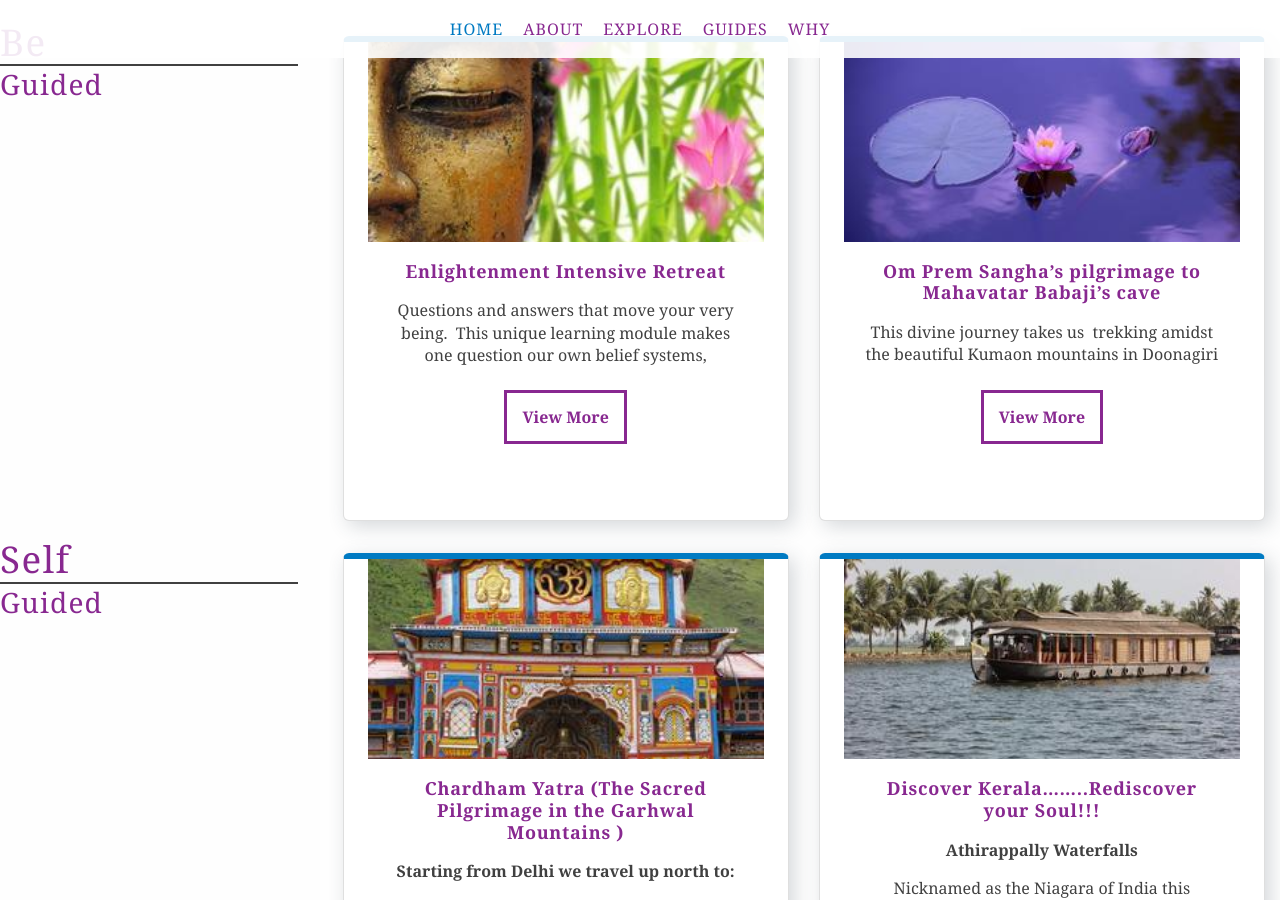
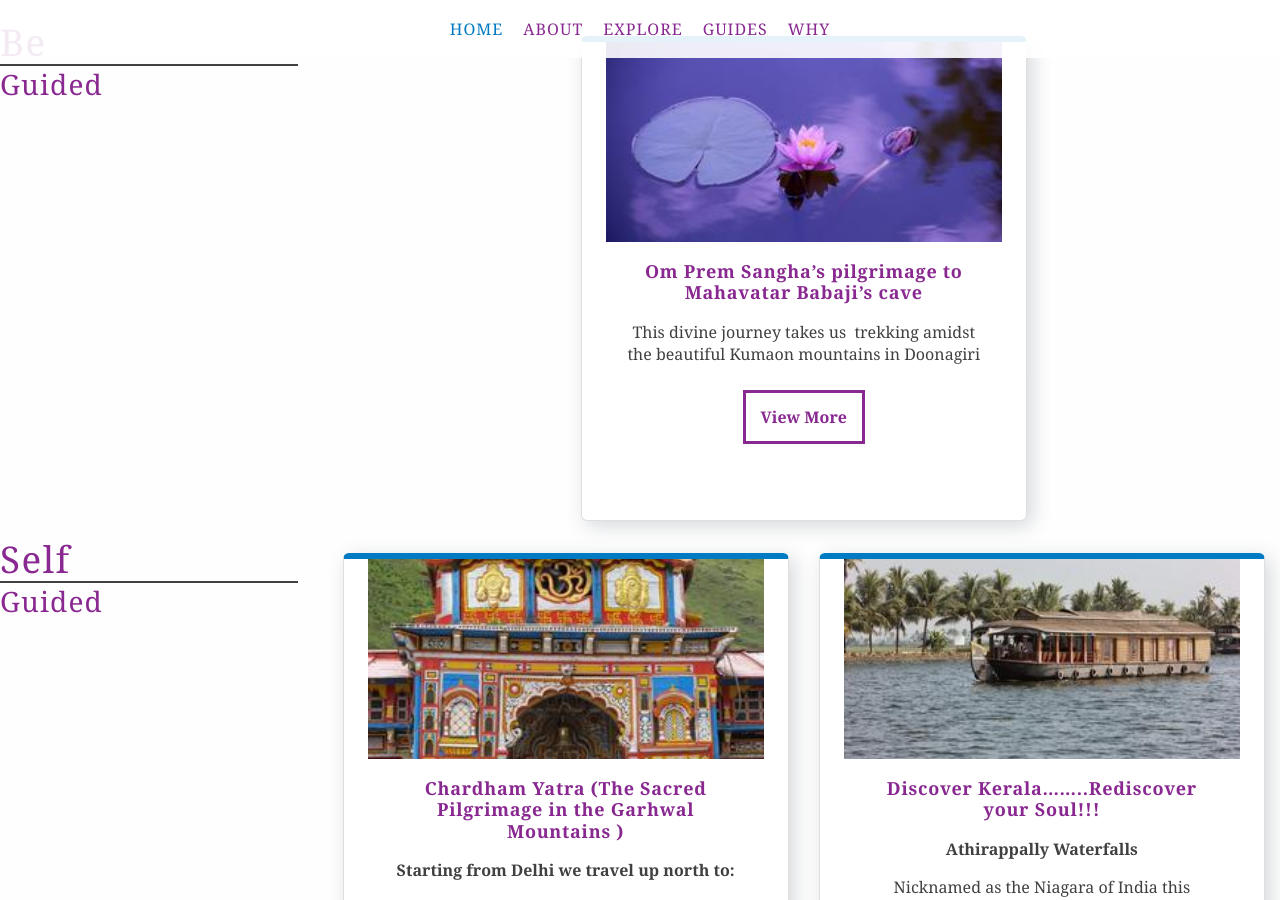
Before and after one commit to SrikumarSreedharan/SrikumarSreedharan.github.io, a Jekyll site: the page built from index.html, in a window 1280 px wide and 900 px high, scrolled down 641 px. Built offline with Jekyll 4.4.1, drawn with Linux system fonts in a browser that asks for light colours; nearby versions of some CDN libraries; some web fonts are replaced; the list of posts is cut into pages by our own code; some of the changed lines change nothing that is shown.

Commit message:
Update from Forestry.io - Updated Enlightenment-Intensive-Retreat.md

```diff
--- a/_journeys/Enlightenment-Intensive-Retreat.md
+++ b/_journeys/Enlightenment-Intensive-Retreat.md
@@ -1,12 +1,21 @@
 ---
 layout: package
 title: Enlightenment Intensive Retreat
-description: Worship Shiva in his fire incarnation at the           Arunachaleshwar Temple, or circumnavigate the famous Arunachala    Hills as purifying ritual known as Girivalam or visit the ashram   of the famous saint who spread self-enquiry -Maharishi Ramana
+description: Worship Shiva in his fire incarnation at the           Arunachaleshwar
+  Temple, or circumnavigate the famous Arunachala    Hills as purifying ritual known
+  as Girivalam or visit the ashram   of the famous saint who spread self-enquiry -Maharishi
+  Ramana
 date: 2015-01-17 00:00:00 +0000
 author: admin
 comments: true
-categories: [Divine,Popular]
-tags: [Popular,Temples,Meditate,Lessons]
+categories:
+- Divine
+- Popular
+tags:
+- Popular
+- Temples
+- Meditate
+- Lessons
 journey-description: What is Enlightenment?<br>Secrets of sustained Enlightenment
   / Dynamics of “Divine Grace” (Guru-Kripa)<br>Atma-vyapti to Shiv-vyapti (Enlightenment
   to Liberation)<br><em>Nirvikalpa Samadhi</em> – <em>Ek Aparoksha Anubhuti</em> (An
@@ -14,24 +23,26 @@
 thumbnail: "/images/Enlightenment divine travel_thumb.jpg"
 image: "/images/Enlightenment divine travel.jpg"
 guided: true
-featured: true
+featured: false
 map-image: ''
+journey-experience:
+- The strong spiritual vibrations at Tiruvannamalai elevate us to different energy
+  level. Temple visits, the girivalam ritual and satsangs ( spiritual discourses)
+  purify us and prepares us to receive wisdom that transform the way we live and think.  Break
+  out of your comfort zone and clutching belief systems Heal your self sabotaging
+  patterns Learn to surrender and invite divine grace
+journey-highlights:
+- Visits to  Arunachalam Temple, Ramana Maharishi Ashram, Ashta Lingam Temples, Yogi
+  Ram Surat Kumar Ashram
+- Meditate at Ramana Ashram
+- Meditate in the caves of Ramana
+- Circumambulate the sacred hills, Arunachaleswar
+- Learning Sessions by enlightened Masters Guruji Prem Nirmal and Guruma Bhartiji
+excerpt_separator: "<!--more-->"
+subtitle: Questions and answers that move your very being.  This unique learning module
+  makes one question our own belief systems
+guided_journey: true
 
-journey-experience:
--  The strong spiritual vibrations at Tiruvannamalai elevate us to different
-    energy level. Temple visits, the girivalam ritual and satsangs ( spiritual discourses)
-    purify us and prepares us to receive wisdom that transform the way we live and
-    think.  Break out of your comfort zone and clutching belief systems Heal your
-    self sabotaging patterns Learn to surrender and invite divine grace
-journey-highlights:
--  Visits to  Arunachalam Temple, Ramana Maharishi Ashram, Ashta Lingam
-    Temples, Yogi Ram Surat Kumar Ashram
--  Meditate at Ramana Ashram
--  Meditate in the caves of Ramana
--  Circumambulate the sacred hills, Arunachaleswar
--  Learning Sessions by enlightened Masters Guruji Prem Nirmal and Guruma
-    Bhartiji
-excerpt_separator: <!--more-->
 ---
 <p>Questions and answers that move your very being.  This unique learning module makes one question our own belief systems,<!--more--> redefines values that have shaped our lives and takes us closer to the truth about ourselves. With the grace of the masters one learns to understand what ‘enlightenment’ truly means and ways to sustain this powerful state of existence.</p>
 <p> <strong>Tiruvannamalai : </strong>The Spiritual capital of South India, this is a unique temple-mountain town. World famous for its strong spiritual energies Tiruvannamalai attracts seekers from all over the world. Worship Shiva in his fire incarnation at the Arunachaleshwar Temple, or circumnavigate the famous Arunachala Hills as purifying ritual known as Girivalam or visit the ashram of the famous saint who spread self-enquiry -Maharishi Ramana, each experience is truly divine and enriching.</p>
```
Also changed, not shown: .forestry/front_matter/templates/package.yml.
